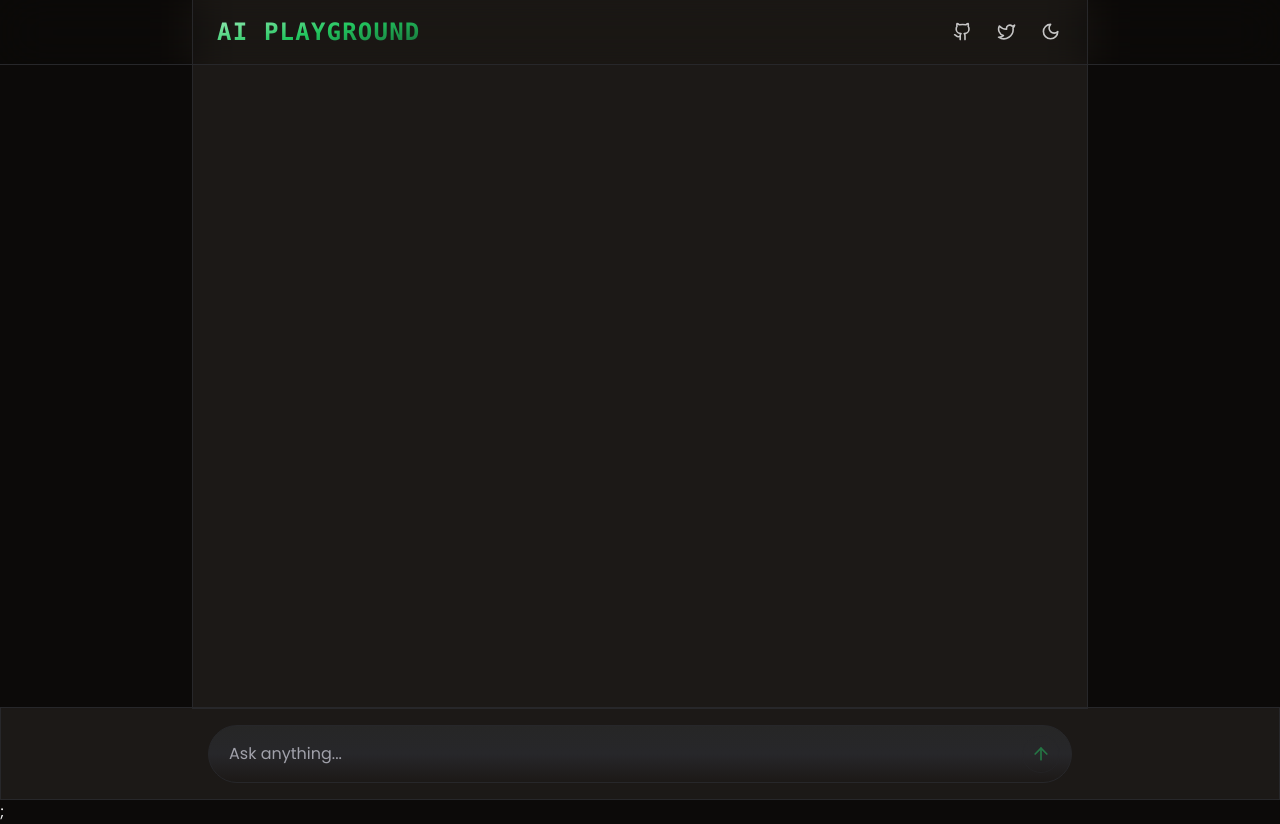
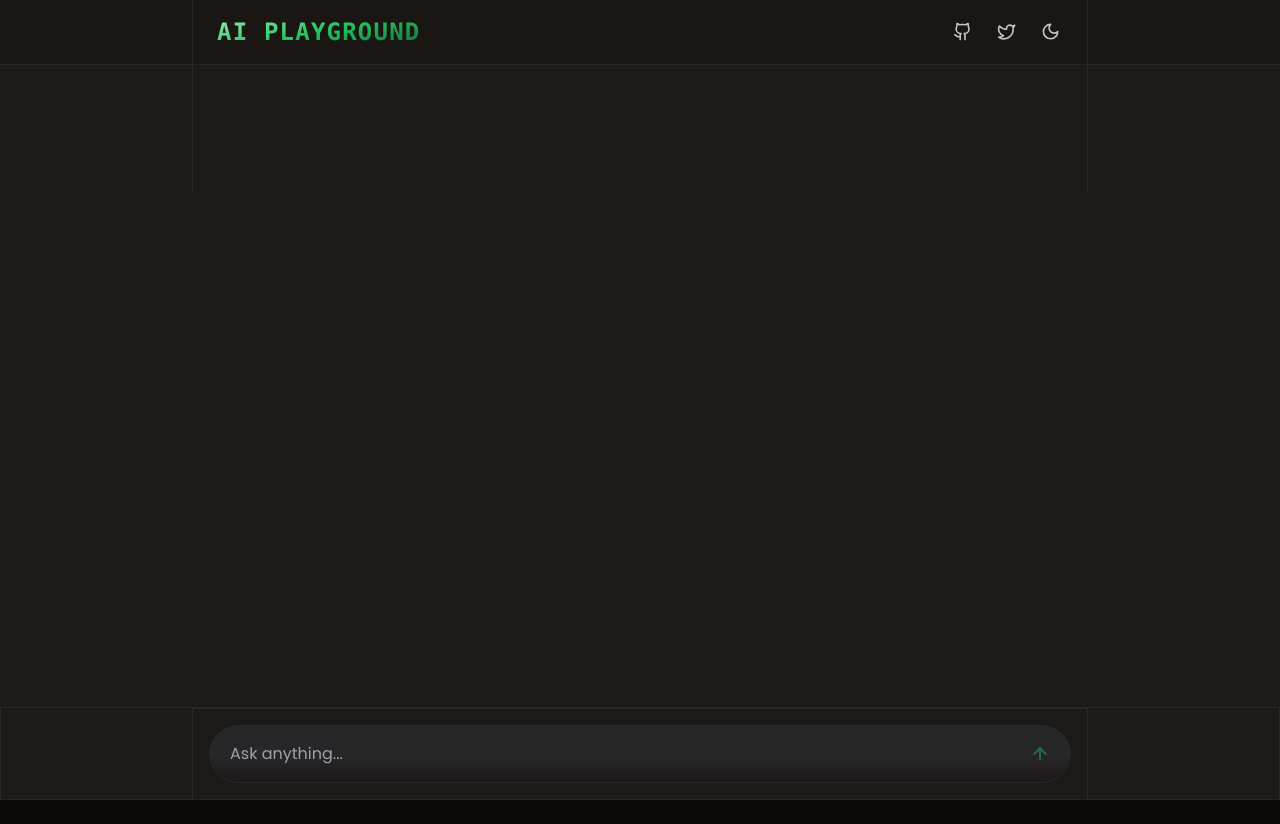
Before and after one commit to sudipb7/ai, a Next.js app: page / in a window 1280 px wide. After the commit the page ends 800 px from the top, so only its background shows below. Built offline with nearby package versions, Linux system fonts and the light colour scheme.

Commit message:
fix(ui): Minor UI fixes

```diff
--- /dev/null
+++ b/app/(chat)/layout.tsx
@@ -0,0 +1,7 @@
+export default function ChatLayout({
+  children,
+}: Readonly<{
+  children: React.ReactNode;
+}>) {
+  return <div className="min-h-full bg-offwhite dark:bg-card">{children}</div>;
+}
--- a/app/page.tsx
+++ b/app/(chat)/page.tsx
@@ -5,7 +5,7 @@ export default function Home() {
   return (
     <>
       <Header />
-      <Chat />;
+      <Chat />
     </>
   );
 }
--- a/components/chat/chat-feed.tsx
+++ b/components/chat/chat-feed.tsx
@@ -41,7 +41,7 @@ export const ChatFeed = ({ messages = [], isLoading }: ChatFeedProps) => {
 
   return (
     <div
-      className="flex flex-col flex-1 w-full px-4 pt-20 pb-28 bg-offwhite dark:bg-card"
+      className="bg-offwhite dark:bg-card flex flex-col flex-1 w-full px-4 pt-20 pb-28"
       ref={chatRef}
     >
       <div className="flex-1" />
--- a/components/chat/chat-form.tsx
+++ b/components/chat/chat-form.tsx
@@ -32,7 +32,7 @@ export const ChatForm = ({
     <div className="w-full bg-offwhite dark:bg-card fixed bottom-0 inset-x-0 border border-border border-collapse">
       <form
         onSubmit={handleFormSubmit}
-        className="w-full mx-auto max-w-4xl p-4 border-t border-border z-[1]"
+        className="w-full mx-auto max-w-4xl p-4 border-t border-x border-border z-[1]"
       >
         <div className="relative">
           <input
--- a/components/chat/index.tsx
+++ b/components/chat/index.tsx
@@ -10,7 +10,7 @@ export const Chat = () => {
     useChat();
 
   return (
-    <section className="h-full flex flex-col mx-auto w-full max-w-4xl border-x border-x-secondary relative">
+    <section className="min-h-full flex flex-col mx-auto w-full max-w-4xl border-x border-x-secondary relative">
       <ChatFeed
         messages={messages}
         isLoading={isLoading}
```
